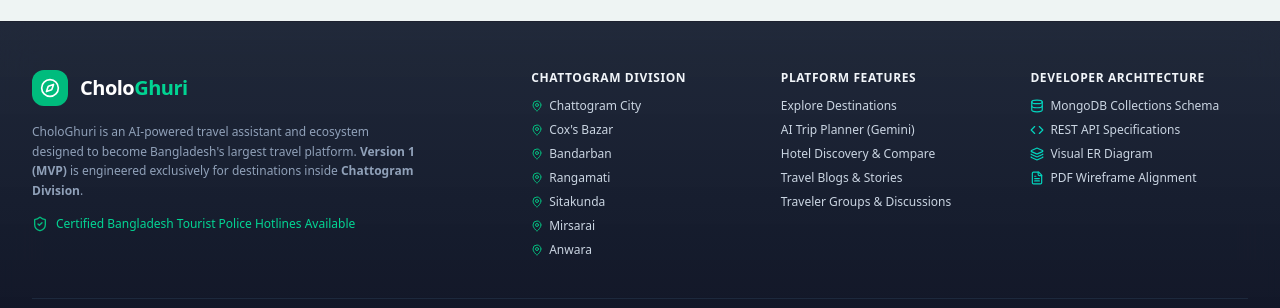
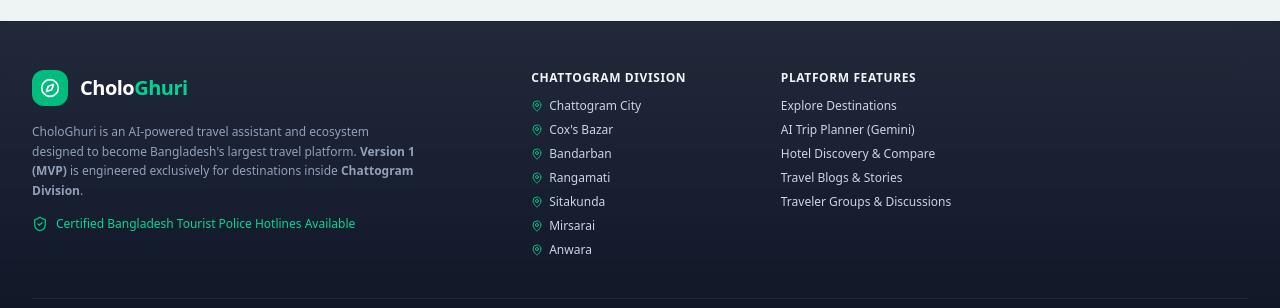
Before and after one commit to arnabsikder208/Chologhuri, a React (Vite) app: page / in a window 1280 px wide. Shown: the part 3056-3364 px from the top of the page. Built offline with nearby package versions, Linux system fonts and the light colour scheme; no server answers.

Commit message:
Update Footer.tsx

```diff
--- a/src/components/Footer.tsx
+++ b/src/components/Footer.tsx
@@ -105,38 +105,7 @@
             </ul>
           </div>
 
-          {/* Developer & Architecture Docs */}
-          <div className="space-y-3">
-            <h4 className="text-xs font-bold uppercase tracking-wider text-slate-100">
-              {t('footer.developer')}
-            </h4>
-            <ul className="space-y-2 text-xs">
-              <li>
-                <button onClick={() => setActiveTab('dashboard')} className="hover:text-emerald-400 transition-colors flex items-center gap-1.5">
-                  <Database className="w-3.5 h-3.5 text-teal-400" />
-                  <span>MongoDB Collections Schema</span>
-                </button>
-              </li>
-              <li>
-                <button onClick={() => setActiveTab('dashboard')} className="hover:text-emerald-400 transition-colors flex items-center gap-1.5">
-                  <Code className="w-3.5 h-3.5 text-teal-400" />
-                  <span>REST API Specifications</span>
-                </button>
-              </li>
-              <li>
-                <button onClick={() => setActiveTab('dashboard')} className="hover:text-emerald-400 transition-colors flex items-center gap-1.5">
-                  <Layers className="w-3.5 h-3.5 text-teal-400" />
-                  <span>Visual ER Diagram</span>
-                </button>
-              </li>
-              <li>
-                <button onClick={() => setActiveTab('dashboard')} className="hover:text-emerald-400 transition-colors flex items-center gap-1.5">
-                  <FileText className="w-3.5 h-3.5 text-teal-400" />
-                  <span>PDF Wireframe Alignment</span>
-                </button>
-              </li>
-            </ul>
-          </div>
+
 
         </div>
 
```
